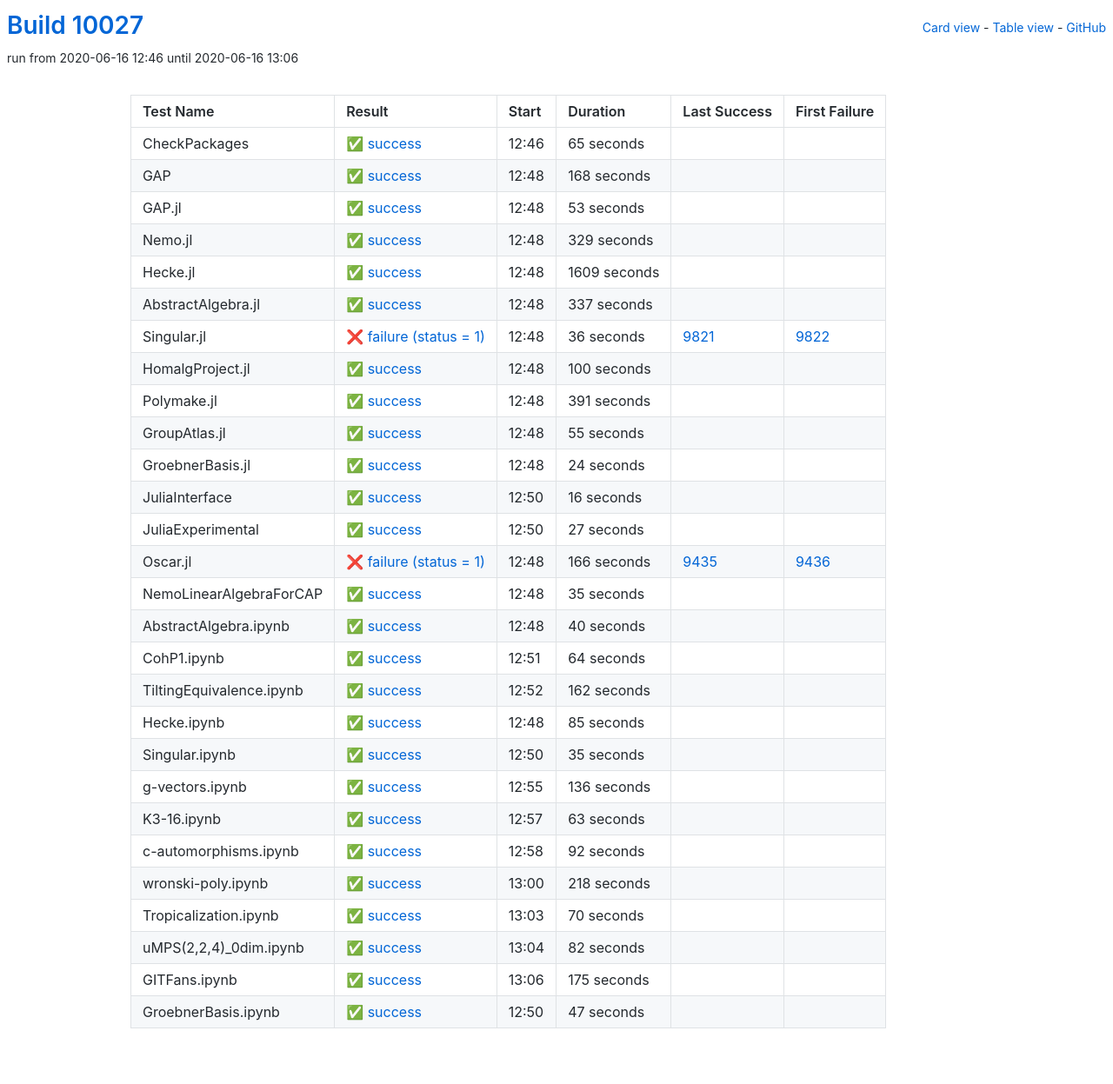
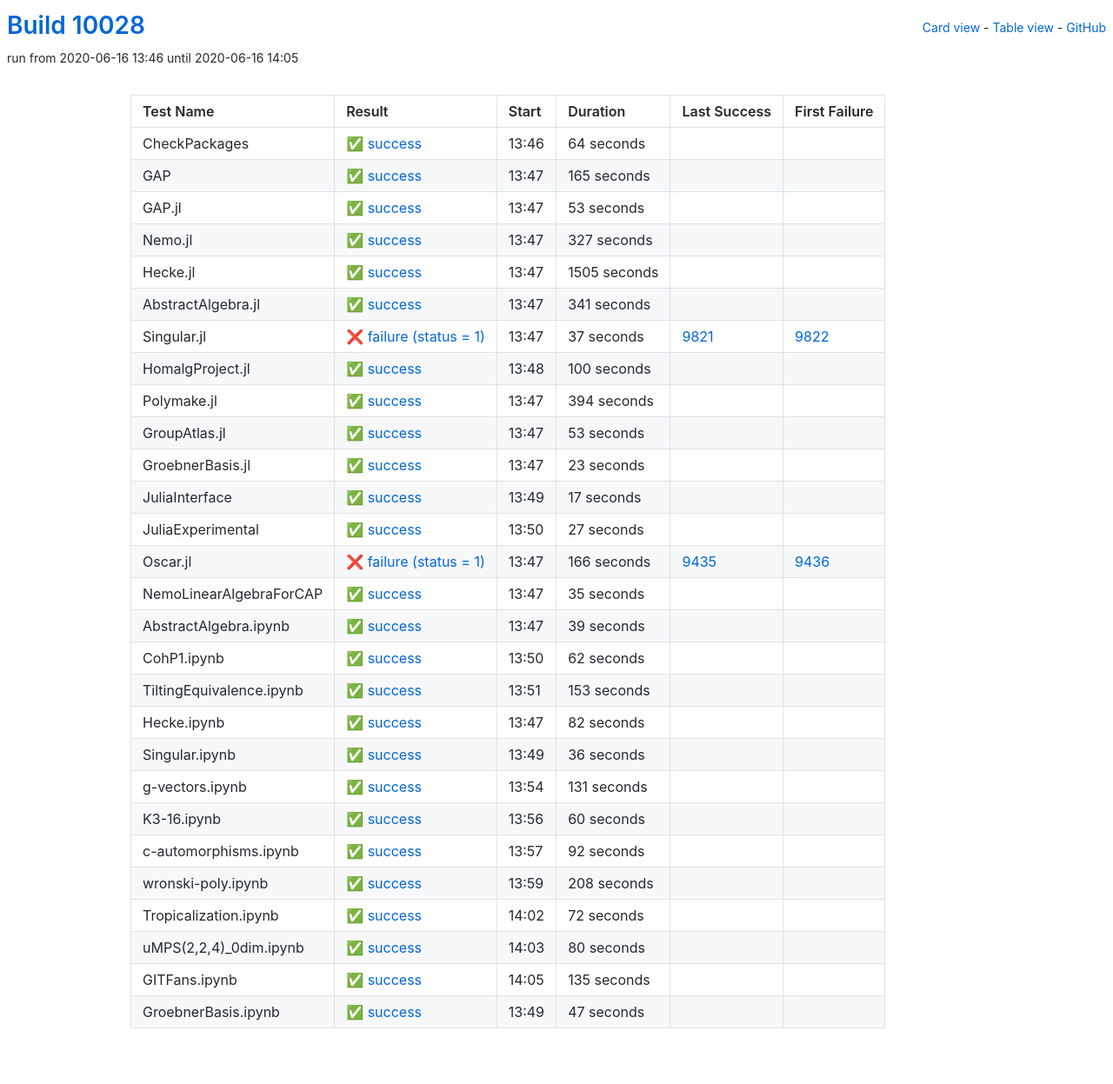
Before and after one commit to oscar-system/oscar-ci-status, a Jekyll site: the page built from table.html, in a window 1280 px wide. Shown: the whole page at 87% size. Built offline with Jekyll 4.4.1, drawn with Linux system fonts in a browser that asks for light colours.

Commit message:
Build #10028

```diff
--- a/_data/ci.yml
+++ b/_data/ci.yml
@@ -1,6 +1,6 @@
 ---
-build: 10027
-build_url: https://oscarci.mathematik.uni-kl.de/job/oscar/10027/
+build: 10028
+build_url: https://oscarci.mathematik.uni-kl.de/job/oscar/10028/
 job: oscar
 organization: oscar-system
 repo: oscar-ci-status
@@ -8,32 +8,32 @@ repourl: https://github.com/oscar-system/oscar-ci-status
 tests:
 - name: CheckPackages
   id: checkpackages
-  log: https://oscarci.mathematik.uni-kl.de/job/oscar/10027/artifact/logs/build-10027/CheckPackages.log
-  start: 2020-06-16 12:46
+  log: https://oscarci.mathematik.uni-kl.de/job/oscar/10028/artifact/logs/build-10028/CheckPackages.log
+  start: 2020-06-16 13:46
   success: true
   exitcode: 0
   status: success
-  duration: 65
+  duration: 64
   last_success: false
   last_success_url:
   first_failure: false
   first_failure_url:
 - name: GAP
   id: gap
-  log: https://oscarci.mathematik.uni-kl.de/job/oscar/10027/artifact/logs/build-10027/GAP.log
-  start: 2020-06-16 12:48
+  log: https://oscarci.mathematik.uni-kl.de/job/oscar/10028/artifact/logs/build-10028/GAP.log
+  start: 2020-06-16 13:47
   success: true
   exitcode: 0
   status: success
-  duration: 168
+  duration: 165
   last_success: false
   last_success_url:
   first_failure: false
   first_failure_url:
 - name: GAP.jl
   id: gap-jl
-  log: https://oscarci.mathematik.uni-kl.de/job/oscar/10027/artifact/logs/build-10027/GAP.jl.log
-  start: 2020-06-16 12:48
+  log: https://oscarci.mathematik.uni-kl.de/job/oscar/10028/artifact/logs/build-10028/GAP.jl.log
+  start: 2020-06-16 13:47
   success: true
   exitcode: 0
   status: success
@@ -44,56 +44,56 @@ tests:
   first_failure_url:
 - name: Nemo.jl
   id: nemo-jl
-  log: https://oscarci.mathematik.uni-kl.de/job/oscar/10027/artifact/logs/build-10027/Nemo.jl.log
-  start: 2020-06-16 12:48
+  log: https://oscarci.mathematik.uni-kl.de/job/oscar/10028/artifact/logs/build-10028/Nemo.jl.log
+  start: 2020-06-16 13:47
   success: true
   exitcode: 0
   status: success
-  duration: 329
+  duration: 327
   last_success: false
   last_success_url:
   first_failure: false
   first_failure_url:
 - name: Hecke.jl
   id: hecke-jl
-  log: https://oscarci.mathematik.uni-kl.de/job/oscar/10027/artifact/logs/build-10027/Hecke.jl.log
-  start: 2020-06-16 12:48
+  log: https://oscarci.mathematik.uni-kl.de/job/oscar/10028/artifact/logs/build-10028/Hecke.jl.log
+  start: 2020-06-16 13:47
   success: true
   exitcode: 0
   status: success
-  duration: 1609
+  duration: 1505
   last_success: false
   last_success_url:
   first_failure: false
   first_failure_url:
 - name: AbstractAlgebra.jl
   id: abstractalgebra-jl
-  log: https://oscarci.mathematik.uni-kl.de/job/oscar/10027/artifact/logs/build-10027/AbstractAlgebra.jl.log
-  start: 2020-06-16 12:48
+  log: https://oscarci.mathematik.uni-kl.de/job/oscar/10028/artifact/logs/build-10028/AbstractAlgebra.jl.log
+  start: 2020-06-16 13:47
   success: true
   exitcode: 0
   status: success
-  duration: 337
+  duration: 341
   last_success: false
   last_success_url:
   first_failure: false
   first_failure_url:
 - name: Singular.jl
   id: singular-jl
-  log: https://oscarci.mathematik.uni-kl.de/job/oscar/10027/artifact/logs/build-10027/Singular.jl.log
-  start: 2020-06-16 12:48
+  log: https://oscarci.mathematik.uni-kl.de/job/oscar/10028/artifact/logs/build-10028/Singular.jl.log
+  start: 2020-06-16 13:47
   success: false
   exitcode: 1
   status: failure
-  duration: 36
+  duration: 37
   last_success: 9821
   last_success_url: https://oscarci.mathematik.uni-kl.de/job/oscar/9821/
   first_failure: 9822
   first_failure_url: https://oscarci.mathematik.uni-kl.de/job/oscar/9822/
 - name: HomalgProject.jl
   id: homalgproject-jl
-  log: https://oscarci.mathematik.uni-kl.de/job/oscar/10027/artifact/logs/build-10027/HomalgProject.jl.log
-  start: 2020-06-16 12:48
+  log: https://oscarci.mathematik.uni-kl.de/job/oscar/10028/artifact/logs/build-10028/HomalgProject.jl.log
+  start: 2020-06-16 13:48
   success: true
   exitcode: 0
   status: success
@@ -104,56 +104,56 @@ tests:
   first_failure_url:
 - name: Polymake.jl
   id: polymake-jl
-  log: https://oscarci.mathematik.uni-kl.de/job/oscar/10027/artifact/logs/build-10027/Polymake.jl.log
-  start: 2020-06-16 12:48
+  log: https://oscarci.mathematik.uni-kl.de/job/oscar/10028/artifact/logs/build-10028/Polymake.jl.log
+  start: 2020-06-16 13:47
   success: true
   exitcode: 0
   status: success
-  duration: 391
+  duration: 394
   last_success: false
   last_success_url:
   first_failure: false
   first_failure_url:
 - name: GroupAtlas.jl
   id: groupatlas-jl
-  log: https://oscarci.mathematik.uni-kl.de/job/oscar/10027/artifact/logs/build-10027/GroupAtlas.jl.log
-  start: 2020-06-16 12:48
+  log: https://oscarci.mathematik.uni-kl.de/job/oscar/10028/artifact/logs/build-10028/GroupAtlas.jl.log
+  start: 2020-06-16 13:47
   success: true
   exitcode: 0
   status: success
-  duration: 55
+  duration: 53
   last_success: false
   last_success_url:
   first_failure: false
   first_failure_url:
 - name: GroebnerBasis.jl
   id: groebnerbasis-jl
-  log: https://oscarci.mathematik.uni-kl.de/job/oscar/10027/artifact/logs/build-10027/GroebnerBasis.jl.log
-  start: 2020-06-16 12:48
+  log: https://oscarci.mathematik.uni-kl.de/job/oscar/10028/artifact/logs/build-10028/GroebnerBasis.jl.log
+  start: 2020-06-16 13:47
   success: true
   exitcode: 0
   status: success
-  duration: 24
+  duration: 23
   last_success: false
   last_success_url:
   first_failure: false
   first_failure_url:
 - name: JuliaInterface
   id: juliainterface
-  log: https://oscarci.mathematik.uni-kl.de/job/oscar/10027/artifact/logs/build-10027/JuliaInterface.log
-  start: 2020-06-16 12:50
+  log: https://oscarci.mathematik.uni-kl.de/job/oscar/10028/artifact/logs/build-10028/JuliaInterface.log
+  start: 2020-06-16 13:49
   success: true
   exitcode: 0
   status: success
-  duration: 16
+  duration: 17
   last_success: false
   last_success_url:
   first_failure: false
   first_failure_url:
 - name: JuliaExperimental
   id: juliaexperimental
-  log: https://oscarci.mathematik.uni-kl.de/job/oscar/10027/artifact/logs/build-10027/JuliaExperimental.log
-  start: 2020-06-16 12:50
+  log: https://oscarci.mathematik.uni-kl.de/job/oscar/10028/artifact/logs/build-10028/JuliaExperimental.log
+  start: 2020-06-16 13:50
   success: true
   exitcode: 0
   status: success
@@ -164,8 +164,8 @@ tests:
   first_failure_url:
 - name: Oscar.jl
   id: oscar-jl
-  log: https://oscarci.mathematik.uni-kl.de/job/oscar/10027/artifact/logs/build-10027/Oscar.jl.log
-  start: 2020-06-16 12:48
+  log: https://oscarci.mathematik.uni-kl.de/job/oscar/10028/artifact/logs/build-10028/Oscar.jl.log
+  start: 2020-06-16 13:47
   success: false
   exitcode: 1
   status: failure
@@ -176,8 +176,8 @@ tests:
   first_failure_url: https://oscarci.mathematik.uni-kl.de/job/oscar/9436/
 - name: NemoLinearAlgebraForCAP
   id: nemolinearalgebraforcap
-  log: https://oscarci.mathematik.uni-kl.de/job/oscar/10027/artifact/logs/build-10027/NemoLinearAlgebraForCAP.log
-  start: 2020-06-16 12:48
+  log: https://oscarci.mathematik.uni-kl.de/job/oscar/10028/artifact/logs/build-10028/NemoLinearAlgebraForCAP.log
+  start: 2020-06-16 13:47
   success: true
   exitcode: 0
   status: success
@@ -188,92 +188,92 @@ tests:
   first_failure_url:
 - name: AbstractAlgebra.ipynb
   id: abstractalgebra-ipynb
-  log: https://oscarci.mathematik.uni-kl.de/job/oscar/10027/artifact/logs/build-10027/AbstractAlgebra.ipynb.log
-  start: 2020-06-16 12:48
+  log: https://oscarci.mathematik.uni-kl.de/job/oscar/10028/artifact/logs/build-10028/AbstractAlgebra.ipynb.log
+  start: 2020-06-16 13:47
   success: true
   exitcode: 0
   status: success
-  duration: 40
+  duration: 39
   last_success: false
   last_success_url:
   first_failure: false
   first_failure_url:
 - name: CohP1.ipynb
   id: cohp1-ipynb
-  log: https://oscarci.mathematik.uni-kl.de/job/oscar/10027/artifact/logs/build-10027/CohP1.ipynb.log
-  start: 2020-06-16 12:51
+  log: https://oscarci.mathematik.uni-kl.de/job/oscar/10028/artifact/logs/build-10028/CohP1.ipynb.log
+  start: 2020-06-16 13:50
   success: true
   exitcode: 0
   status: success
-  duration: 64
+  duration: 62
   last_success: false
   last_success_url:
   first_failure: false
   first_failure_url:
 - name: TiltingEquivalence.ipynb
   id: tiltingequivalence-ipynb
-  log: https://oscarci.mathematik.uni-kl.de/job/oscar/10027/artifact/logs/build-10027/TiltingEquivalence.ipynb.log
-  start: 2020-06-16 12:52
+  log: https://oscarci.mathematik.uni-kl.de/job/oscar/10028/artifact/logs/build-10028/TiltingEquivalence.ipynb.log
+  start: 2020-06-16 13:51
   success: true
   exitcode: 0
   status: success
-  duration: 162
+  duration: 153
   last_success: false
   last_success_url:
   first_failure: false
   first_failure_url:
 - name: Hecke.ipynb
   id: hecke-ipynb
-  log: https://oscarci.mathematik.uni-kl.de/job/oscar/10027/artifact/logs/build-10027/Hecke.ipynb.log
-  start: 2020-06-16 12:48
+  log: https://oscarci.mathematik.uni-kl.de/job/oscar/10028/artifact/logs/build-10028/Hecke.ipynb.log
+  start: 2020-06-16 13:47
   success: true
   exitcode: 0
   status: success
-  duration: 85
+  duration: 82
   last_success: false
   last_success_url:
   first_failure: false
   first_failure_url:
 - name: Singular.ipynb
   id: singular-ipynb
-  log: https://oscarci.mathematik.uni-kl.de/job/oscar/10027/artifact/logs/build-10027/Singular.ipynb.log
-  start: 2020-06-16 12:50
+  log: https://oscarci.mathematik.uni-kl.de/job/oscar/10028/artifact/logs/build-10028/Singular.ipynb.log
+  start: 2020-06-16 13:49
   success: true
   exitcode: 0
   status: success
-  duration: 35
+  duration: 36
   last_success: false
   last_success_url:
   first_failure: false
   first_failure_url:
 - name: g-vectors.ipynb
   id: g-vectors-ipynb
-  log: https://oscarci.mathematik.uni-kl.de/job/oscar/10027/artifact/logs/build-10027/g-vectors.ipynb.log
-  start: 2020-06-16 12:55
+  log: https://oscarci.mathematik.uni-kl.de/job/oscar/10028/artifact/logs/build-10028/g-vectors.ipynb.log
+  start: 2020-06-16 13:54
   success: true
   exitcode: 0
   status: success
-  duration: 136
+  duration: 131
   last_success: false
   last_success_url:
   first_failure: false
   first_failure_url:
 - name: K3-16.ipynb
   id: k3-16-ipynb
-  log: https://oscarci.mathematik.uni-kl.de/job/oscar/10027/artifact/logs/build-10027/K3-16.ipynb.log
-  start: 2020-06-16 12:57
+  log: https://oscarci.mathematik.uni-kl.de/job/oscar/10028/artifact/logs/build-10028/K3-16.ipynb.log
+  start: 2020-06-16 13:56
   success: true
   exitcode: 0
   status: success
-  duration: 63
+  duration: 60
   last_success: false
   last_success_url:
   first_failure: false
   first_failure_url:
 - name: c-automorphisms.ipynb
   id: c-automorphisms-ipynb
-  log: https://oscarci.mathematik.uni-kl.de/job/oscar/10027/artifact/logs/build-10027/c-automorphisms.ipynb.log
-  start: 2020-06-16 12:58
+  log: https://oscarci.mathematik.uni-kl.de/job/oscar/10028/artifact/logs/build-10028/c-automorphisms.ipynb.log
+  start: 2020-06-16 13:57
   success: true
   exitcode: 0
   status: success
@@ -284,56 +284,56 @@ tests:
   first_failure_url:
 - name: wronski-poly.ipynb
   id: wronski-poly-ipynb
-  log: https://oscarci.mathematik.uni-kl.de/job/oscar/10027/artifact/logs/build-10027/wronski-poly.ipynb.log
-  start: 2020-06-16 13:00
+  log: https://oscarci.mathematik.uni-kl.de/job/oscar/10028/artifact/logs/build-10028/wronski-poly.ipynb.log
+  start: 2020-06-16 13:59
   success: true
   exitcode: 0
   status: success
-  duration: 218
+  duration: 208
   last_success: false
   last_success_url:
   first_failure: false
   first_failure_url:
 - name: Tropicalization.ipynb
   id: tropicalization-ipynb
-  log: https://oscarci.mathematik.uni-kl.de/job/oscar/10027/artifact/logs/build-10027/Tropicalization.ipynb.log
-  start: 2020-06-16 13:03
+  log: https://oscarci.mathematik.uni-kl.de/job/oscar/10028/artifact/logs/build-10028/Tropicalization.ipynb.log
+  start: 2020-06-16 14:02
   success: true
   exitcode: 0
   status: success
-  duration: 70
+  duration: 72
   last_success: false
   last_success_url:
   first_failure: false
   first_failure_url:
 - name: uMPS(2,2,4)_0dim.ipynb
   id: umps-2-2-4-0dim-ipynb
-  log: https://oscarci.mathematik.uni-kl.de/job/oscar/10027/artifact/logs/build-10027/uMPS-2-2-4-_0dim.ipynb.log
-  start: 2020-06-16 13:04
+  log: https://oscarci.mathematik.uni-kl.de/job/oscar/10028/artifact/logs/build-10028/uMPS-2-2-4-_0dim.ipynb.log
+  start: 2020-06-16 14:03
   success: true
   exitcode: 0
   status: success
-  duration: 82
+  duration: 80
   last_success: false
   last_success_url:
   first_failure: false
   first_failure_url:
 - name: GITFans.ipynb
   id: gitfans-ipynb
-  log: https://oscarci.mathematik.uni-kl.de/job/oscar/10027/artifact/logs/build-10027/GITFans.ipynb.log
-  start: 2020-06-16 13:06
+  log: https://oscarci.mathematik.uni-kl.de/job/oscar/10028/artifact/logs/build-10028/GITFans.ipynb.log
+  start: 2020-06-16 14:05
   success: true
   exitcode: 0
   status: success
-  duration: 175
+  duration: 135
   last_success: false
   last_success_url:
   first_failure: false
   first_failure_url:
 - name: GroebnerBasis.ipynb
   id: groebnerbasis-ipynb
-  log: https://oscarci.mathematik.uni-kl.de/job/oscar/10027/artifact/logs/build-10027/GroebnerBasis.ipynb.log
-  start: 2020-06-16 12:50
+  log: https://oscarci.mathematik.uni-kl.de/job/oscar/10028/artifact/logs/build-10028/GroebnerBasis.ipynb.log
+  start: 2020-06-16 13:49
   success: true
   exitcode: 0
   status: success
```
Also changed, not shown: README.md.
